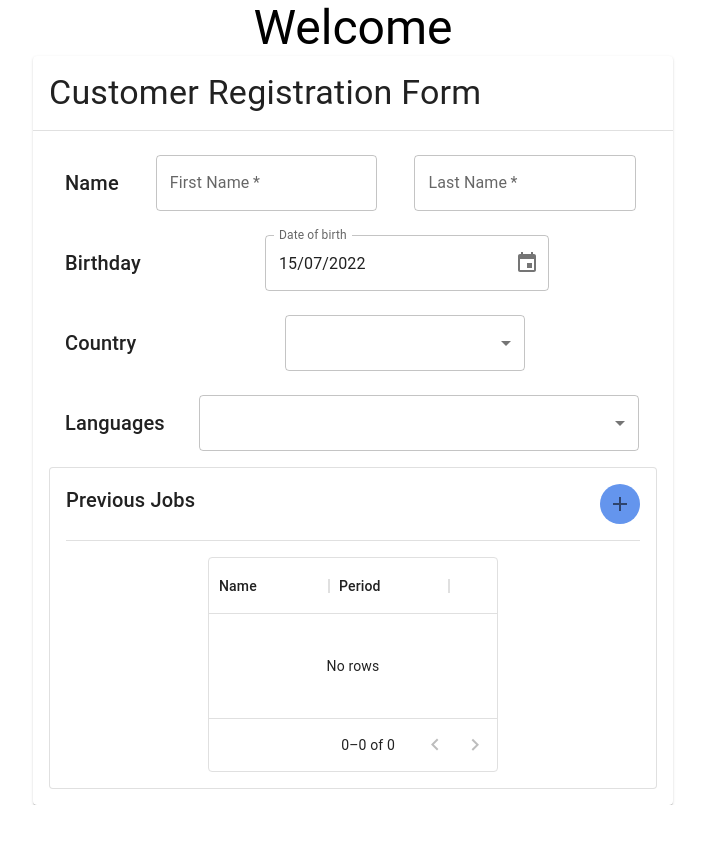
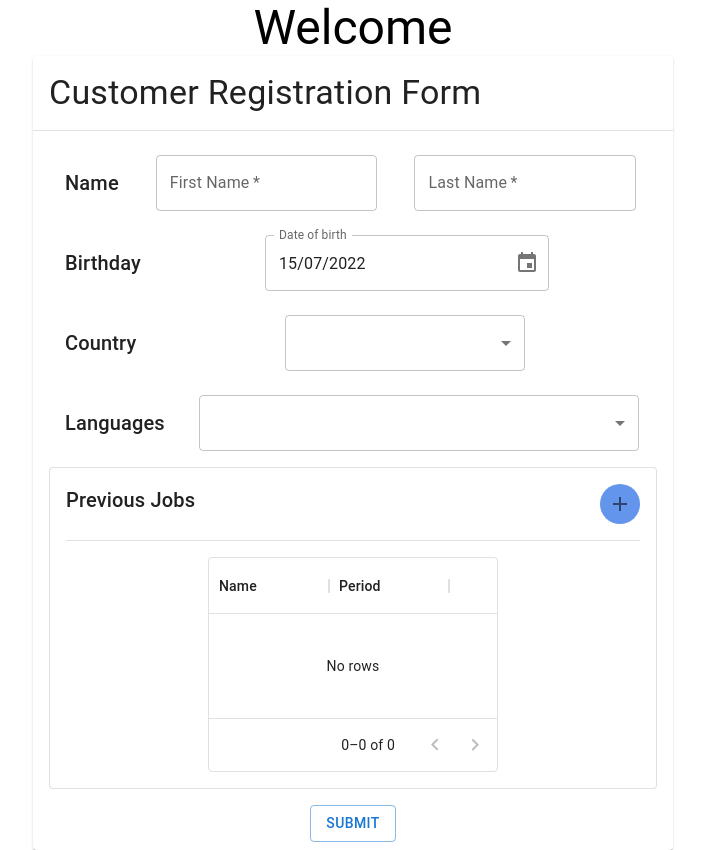
Before and after one commit to AsafSH6/customer-registration-form, a React (Create React App) app: page / in a window 1280 px wide. Shown: the whole page, without its empty margins (287-992 px from the left). Before the commit the page ends 805 px from the top, so only its background shows below. Built offline with nearby package versions, Linux system fonts and the light colour scheme; the HTML template or start-up script is replaced by a standard one.

Commit message:
add submit button

```diff
--- a/src/features/registrationForm/AddPreviousJobDialog.tsx
+++ b/src/features/registrationForm/AddPreviousJobDialog.tsx
@@ -25,7 +25,7 @@ const AddPreviousJobDialog = ({ open, handleClose, handleAddPreviousJobDetails }
     setPeriod('');
   };
   const isAddButtonDisabled = useMemo(() => {
-    return name.trim()== '' || period.trim() == '';
+    return name.trim() === '' || period.trim() === '';
   }, [name, period])
 
 
--- a/src/features/registrationForm/PreviousJobs.tsx
+++ b/src/features/registrationForm/PreviousJobs.tsx
@@ -100,7 +100,7 @@ const PreviousJobs = () => {
       data
     ]);
     handleDialogClose();
-  }, []);
+  }, [handleDialogClose]);
 
   return (
     <Root variant="outlined">
--- a/src/features/registrationForm/RegistrationForm.tsx
+++ b/src/features/registrationForm/RegistrationForm.tsx
@@ -1,8 +1,8 @@
 import styled from '@emotion/styled'
 
 import Paper from '@mui/material/Paper';
-import React, {useMemo} from "react";
-import {Divider, Typography} from "@mui/material";
+import React, {useMemo, useState} from "react";
+import {Button, Divider, Snackbar, Typography} from "@mui/material";
 import {
   useBirthdayField,
   useCountrySelectField,
@@ -39,6 +39,12 @@ const FieldWrapper = styled.div`
   justify-content: space-between;
 `;
 
+const SubmitFooter = styled.div`
+  display: flex;
+  justify-content: center;
+  margin: 8px;
+`;
+
 const PreviousJobsWrapper = styled.div`
   flex: 1;
   margin: 16px;
@@ -55,6 +61,32 @@ const RegistrationForm = ({ className } : RegistrationFormProps ) => {
   const [birthday, onBirthdayChange, validateBirthday] = useBirthdayField(new Date());
   const [country, onCountrySelect, validateCountry, countryError] = useCountrySelectField('');
   const [languages, onLanguagesSelect, validateLanguages, languagesError] = useLanguagesSelectField([]);
+  const [openSnackbar, setSnackbarOpen] = useState<boolean>(false);
+
+  const validateFields = () => {
+    const validators = [
+      validateFirstName,
+      validateLastName,
+      validateBirthday,
+      validateCountry,
+      validateLanguages
+    ];
+
+    let hasError = false;
+    for(let validator of validators) {
+      if (!validator()) {
+        hasError = true
+      }
+    }
+
+    return hasError;
+  }
+
+  const onSubmit = () => {
+    if (!validateFields()) {
+      setSnackbarOpen(true);
+    }
+  };
 
   return (
     <Root className={className}>
@@ -113,6 +145,20 @@ const RegistrationForm = ({ className } : RegistrationFormProps ) => {
       <PreviousJobsWrapper>
         <PreviousJobs />
       </PreviousJobsWrapper>
+      <SubmitFooter>
+        <Button
+          onClick={onSubmit}
+          variant="outlined"
+        >
+          Submit
+        </Button>
+        <Snackbar
+          open={openSnackbar}
+          autoHideDuration={6000}
+          onClose={() => setSnackbarOpen(false)}
+          message="Submitted"
+        />
+      </SubmitFooter>
     </Root>
   )
 };
```
